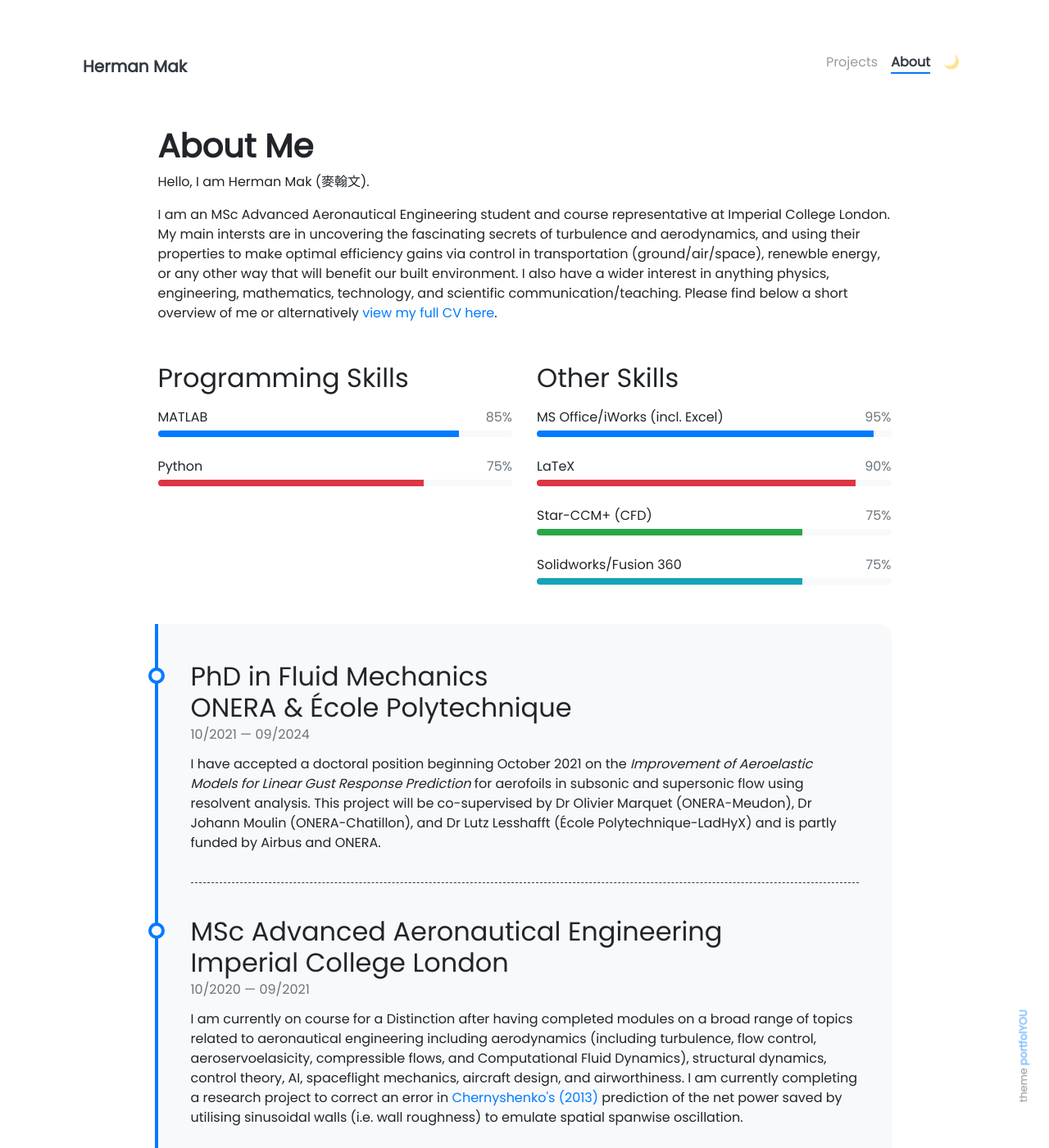
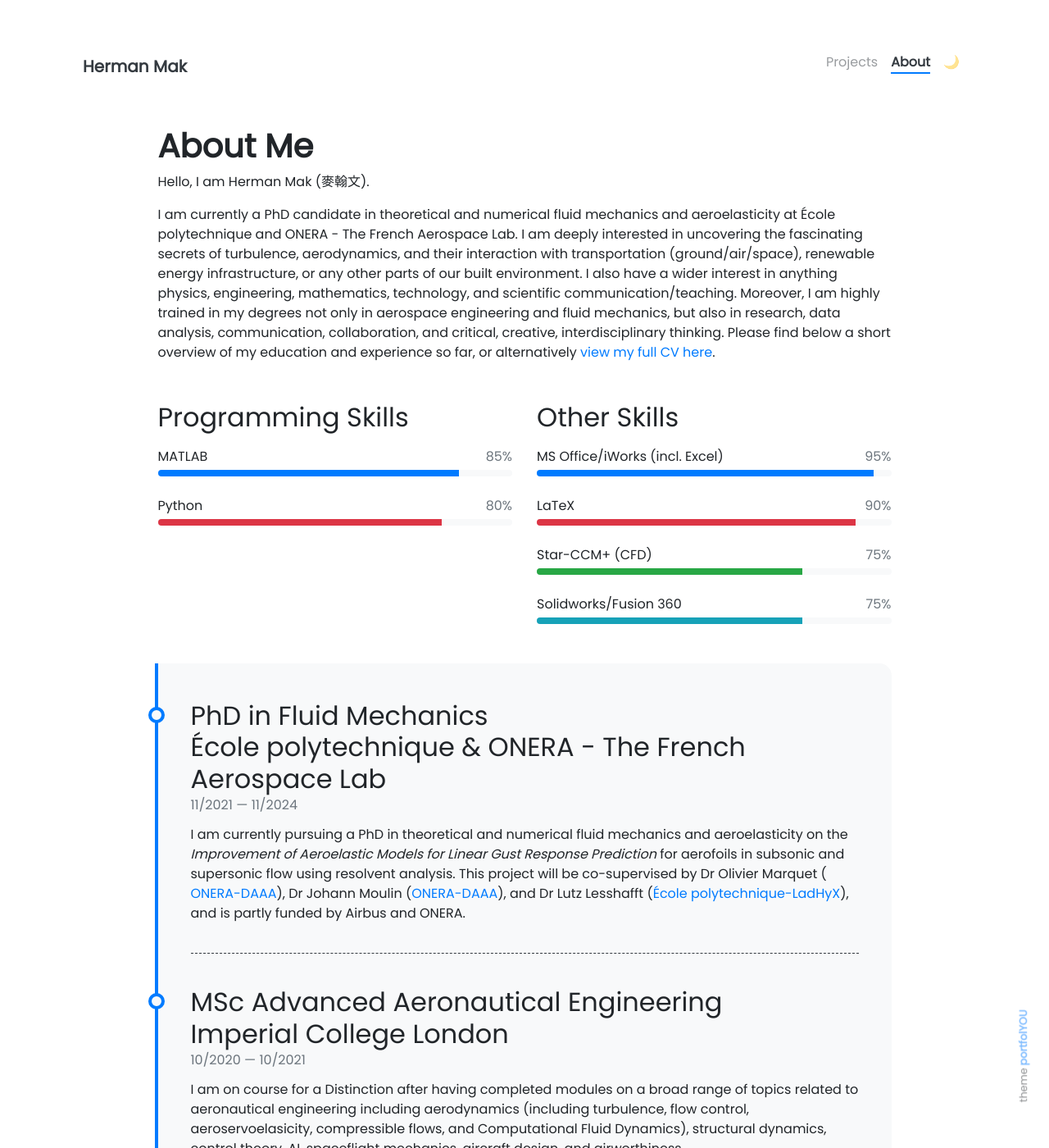
Before and after one commit to hermanmakhm/hermanmakhm.github.io, a Jekyll site: the page built from pages/about.md, in a window 1280 px wide and 1400 px high. Shown: the whole window at 82% size. Built offline with Jekyll 4.4.1, drawn with Linux system fonts in a browser that asks for light colours; nearby versions of some CDN libraries; some of the changed text lies outside the part shown.

Commit message:
PhD update

```diff
--- a/_data/programming-skills.yml
+++ b/_data/programming-skills.yml
@@ -3,7 +3,7 @@
   color:
 
 - name: Python
-  percentage: 75
+  percentage: 80
   color: danger
 
           #- name: Python
--- a/_data/timeline.yml
+++ b/_data/timeline.yml
@@ -1,11 +1,12 @@
-- title: PhD in Fluid Mechanics<br>ONERA &amp; &Eacute;cole Polytechnique
-  from: 10/2021
-  to: 09/2024
-  description: I have accepted a doctoral position beginning October 2021 on the <i>Improvement of Aeroelastic Models for Linear Gust Response Prediction</i> for aerofoils in subsonic and supersonic flow using resolvent analysis. This project will be co-supervised by Dr Olivier Marquet (ONERA-Meudon), Dr Johann Moulin (ONERA-Chatillon), and Dr Lutz Lesshafft (&Eacute;cole Polytechnique-LadHyX) and is partly funded by Airbus and ONERA.
+- title: PhD in Fluid Mechanics<br>École polytechnique &amp; ONERA - The French Aerospace Lab
+  from: 11/2021
+  to: 11/2024
+  description: I am currently pursuing a PhD in theoretical and numerical fluid mechanics and aeroelasticity on the <i>Improvement of Aeroelastic Models for Linear Gust Response Prediction</i> for aerofoils in subsonic and supersonic flow using resolvent analysis. This project will be co-supervised by Dr Olivier Marquet (<a href="https://www.onera.fr/en/daaa">ONERA-DAAA</a>), Dr Johann Moulin (<a href="https://www.onera.fr/en/daaa">ONERA-DAAA</a>), and Dr Lutz Lesshafft (<a href="https://www.ladhyx.polytechnique.fr/fr/">École polytechnique-LadHyX</a>), and is partly funded by Airbus and ONERA.
+
 - title: MSc Advanced Aeronautical Engineering<br>Imperial College London
   from: 10/2020
-  to: 09/2021
-  description: I am currently on course for a Distinction after having completed modules on a broad range of topics related to aeronautical engineering including aerodynamics (including turbulence, flow control, aeroservoelasicity, compressible flows, and Computational Fluid Dynamics), structural dynamics, control theory, AI, spaceflight mechanics, aircraft design, and airworthiness. I am currently completing a research project to correct an error in <a href="https://arxiv.org/abs/1304.4638">Chernyshenko's (2013)</a> prediction of the net power saved by utilising sinusoidal walls (i.e. wall roughness) to emulate spatial spanwise oscillation.
+  to: 10/2021
+  description: I am on course for a Distinction after having completed modules on a broad range of topics related to aeronautical engineering including aerodynamics (including turbulence, flow control, aeroservoelasicity, compressible flows, and Computational Fluid Dynamics), structural dynamics, control theory, AI, spaceflight mechanics, aircraft design, and airworthiness.<br><br>Furthermore, I completed a research project to predict the net drag reduction that can be achieved by positioning an undulating sinusoidal wavy wall at an oblique angle to the flow direction to emulate spanwise forcing; this idea was first proposed by my supervisor in <a href="https://arxiv.org/abs/1304.4638">Chernyshenko (2013)</a>.
 
 - title: BA&Sc How do fluids affect vehicles?<br>Quest University Canada
   from: 09/2016
@@ -15,7 +16,7 @@
 - title: Visiting Research Student<br>University of Southampton
   from: 10/2019
   to: 01/2020
-  description: I conducted particle image velocimetry of cambered and symmetric aerofoils at different angles of attack in low Reynolds number flow in a water tunnel to observe vortex shedding and coherent structures from the separated flow (see ).
+  description: I conducted particle image velocimetry under the guidance of Dr Christina Vanderwel of cambered and symmetric aerofoils at different angles of attack in low Reynolds number flow in a water tunnel to observe vortex shedding and coherent structures from the separated flow. The data were used to complete my <a href="https://hermanmak.com/projects/2020-05-27-keystone">final project (Keystone)</a> for Quest University Canada.
 
 - title: Education Technology Intern<br>Independent Schools Foundation Academy
   from: 06/2018
--- a/_includes/landing.html
+++ b/_includes/landing.html
@@ -17,6 +17,10 @@
     <th></th>
   </tr>
   <tr>
+    <th>PhD Fluid Mechanics</th>
+    <th><a class="landing-link" href="http://www.ladhyx.polytechnique.fr/">École polytechnique</a> &amp; <a class="landing-link" href="https://www.onera.fr/fr">ONERA</a></th>
+  </tr>
+  <tr>
     <th>MSc Advanced Aeronautical Engineering</th>
     <th><a class="landing-link" href="https://www.imperial.ac.uk/aeronautics/study/pg/advanced-aeronautical-engineering/">Imperial College London</a></th>
   </tr>
--- a/pages/about.md
+++ b/pages/about.md
@@ -9,7 +9,7 @@ weight: 3
 
 Hello, I am Herman Mak (麥翰文).
 
-I am an MSc Advanced Aeronautical Engineering student and course representative at Imperial College London. My main intersts are in uncovering the fascinating secrets of turbulence and aerodynamics, and using their properties to make optimal efficiency gains via control in transportation (ground/air/space), renewble energy, or any other way that will benefit our built environment. I also have a wider interest in anything physics, engineering, mathematics, technology, and scientific communication/teaching. Please find below a short overview of me or alternatively [view my full CV here](../assets/build/Mak_H_CV.pdf).
+I am currently a PhD candidate in theoretical and numerical fluid mechanics and aeroelasticity at École polytechnique and ONERA - The French Aerospace Lab. I am deeply interested in uncovering the fascinating secrets of turbulence, aerodynamics, and their interaction with transportation (ground/air/space), renewable energy infrastructure, or any other parts of our built environment. I also have a wider interest in anything physics, engineering, mathematics, technology, and scientific communication/teaching. Moreover, I am highly trained in my degrees not only in aerospace engineering and fluid mechanics, but also in research, data analysis, communication, collaboration, and critical, creative, interdisciplinary thinking. Please find below a short overview of my education and experience so far, or alternatively [view my full CV here](../assets/build/Mak_H_CV.pdf).
 
 <div class="row">
 {% include about/skills.html title="Programming Skills" source=site.data.programming-skills %}
```
Also changed, not shown: _projects/2018-02-07-momentum_model.md (+1 -1 lines), _projects/2020-05-27-keystone.md (+6 -2 lines), 5 other files.
